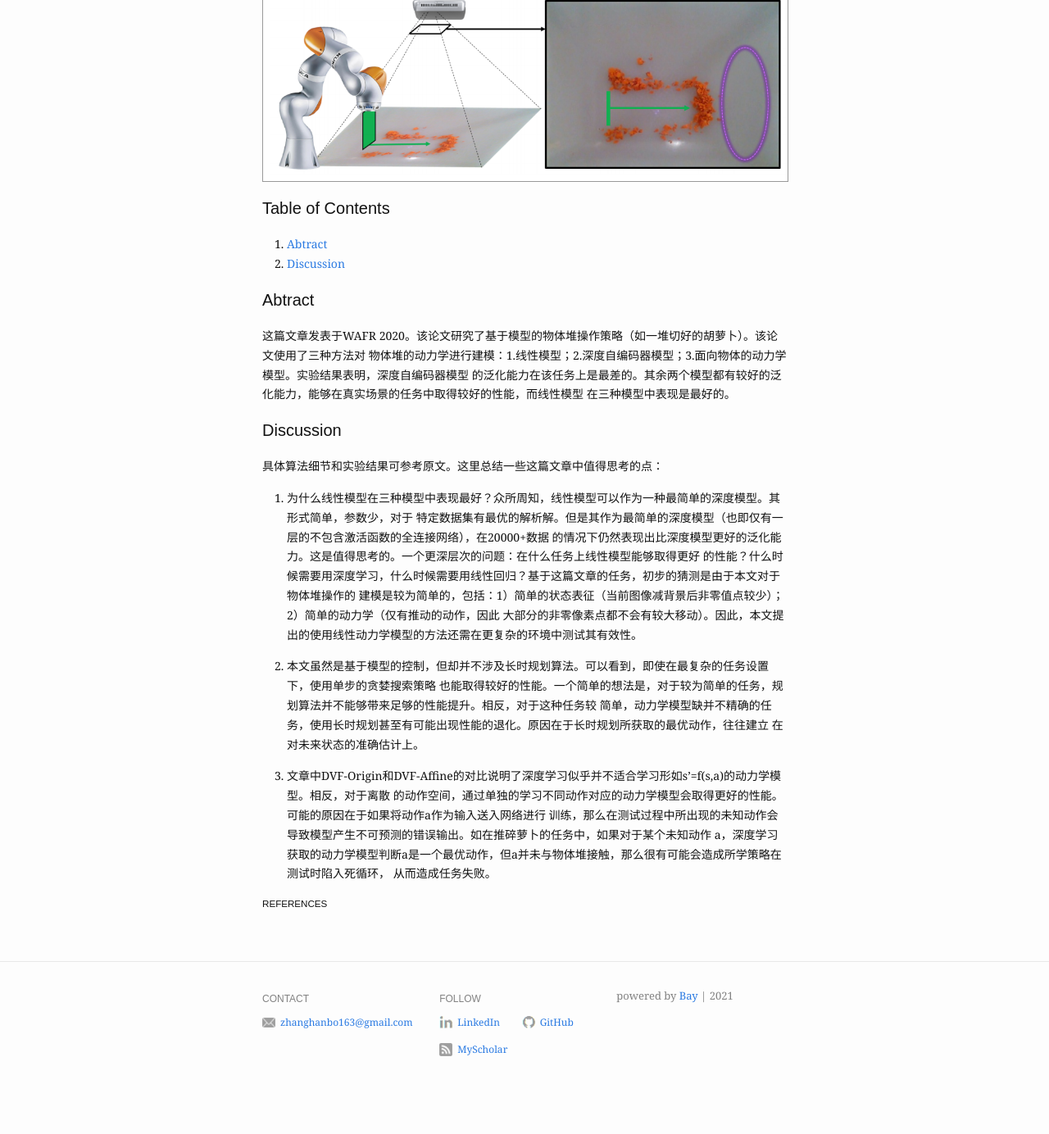
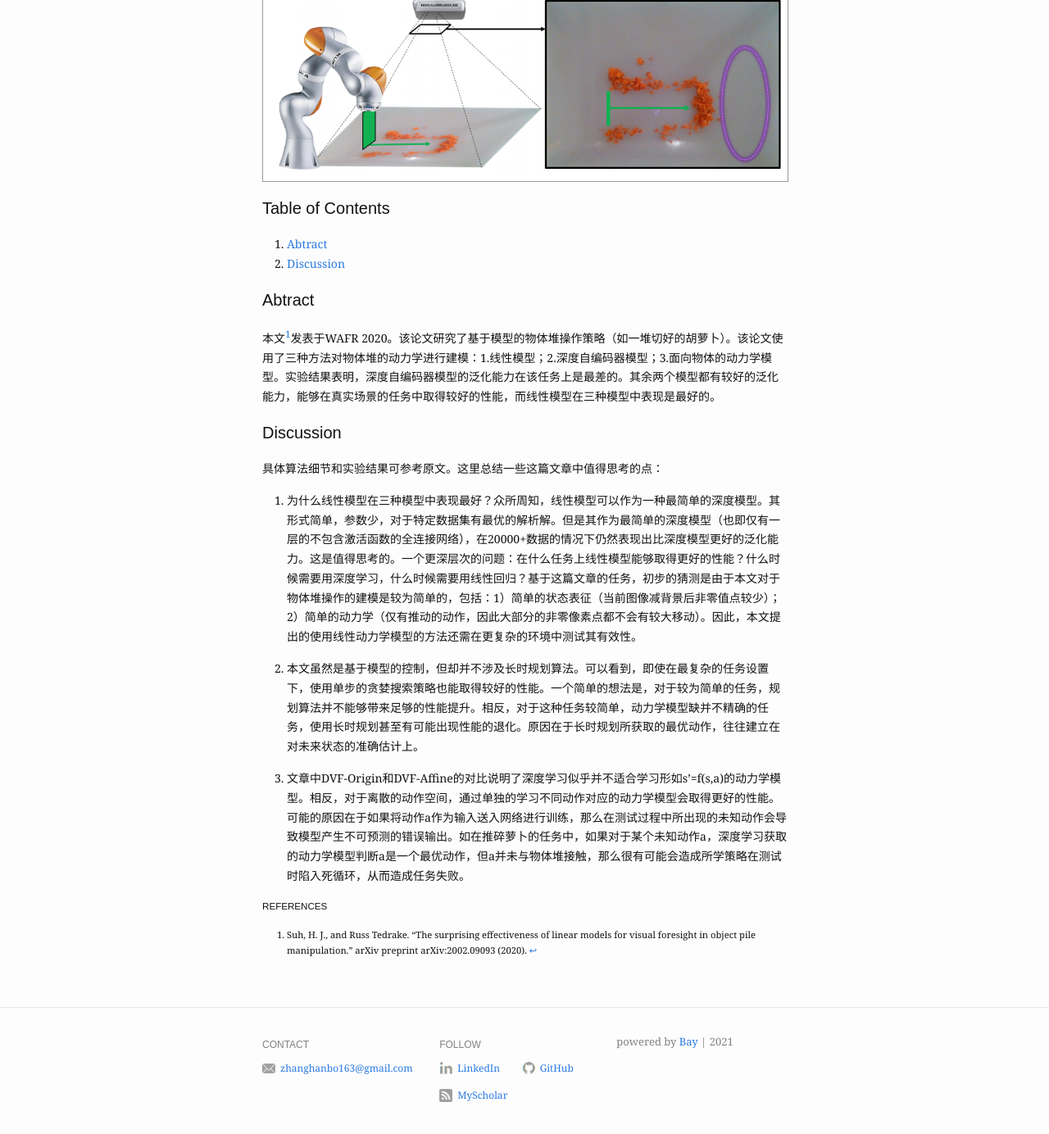
Before and after one commit to ZhangHanbo/zhanghanbo.github.io, a Jekyll site: the page built from _posts/2021-06-06-[Reading]-WAFR-The-Surprising-Effectiveness-of-Linear-Models-for-Visual-Foresight-in-Object-Pile-Manipulation.md, in a window 1280 px wide and 1400 px high, scrolled down 387 px. Shown: the top 1384 px of the window at 82% size. Built offline with Jekyll 4.4.1, drawn with Linux system fonts in a browser that asks for light colours; before the commit the page ends 1731 px from its top, so only the background shows below that.

Commit message:
update blog

```diff
--- a/_posts/2021-06-06-[Reading]-WAFR-The-Surprising-Effectiveness-of-Linear-Models-for-Visual-Foresight-in-Object-Pile-Manipulation.md
+++ b/_posts/2021-06-06-[Reading]-WAFR-The-Surprising-Effectiveness-of-Linear-Models-for-Visual-Foresight-in-Object-Pile-Manipulation.md
@@ -15,32 +15,17 @@ og_image: /assets/img/content/post-example/Banner.jpg
 
 #### Abtract
 
-这篇文章发表于WAFR 2020。该论文研究了基于模型的物体堆操作策略（如一堆切好的胡萝卜）。该论文使用了三种方法对
-物体堆的动力学进行建模：1.线性模型；2.深度自编码器模型；3.面向物体的动力学模型。实验结果表明，深度自编码器模型
-的泛化能力在该任务上是最差的。其余两个模型都有较好的泛化能力，能够在真实场景的任务中取得较好的性能，而线性模型
-在三种模型中表现是最好的。
+本文[^1]发表于WAFR 2020。该论文研究了基于模型的物体堆操作策略（如一堆切好的胡萝卜）。该论文使用了三种方法对物体堆的动力学进行建模：1.线性模型；2.深度自编码器模型；3.面向物体的动力学模型。实验结果表明，深度自编码器模型的泛化能力在该任务上是最差的。其余两个模型都有较好的泛化能力，能够在真实场景的任务中取得较好的性能，而线性模型在三种模型中表现是最好的。
 
 #### Discussion
 
 具体算法细节和实验结果可参考原文。这里总结一些这篇文章中值得思考的点：
 
-1. 为什么线性模型在三种模型中表现最好？众所周知，线性模型可以作为一种最简单的深度模型。其形式简单，参数少，对于
-特定数据集有最优的解析解。但是其作为最简单的深度模型（也即仅有一层的不包含激活函数的全连接网络），在20000+数据
-的情况下仍然表现出比深度模型更好的泛化能力。这是值得思考的。一个更深层次的问题：在什么任务上线性模型能够取得更好
-的性能？什么时候需要用深度学习，什么时候需要用线性回归？基于这篇文章的任务，初步的猜测是由于本文对于物体堆操作的
-建模是较为简单的，包括：1）简单的状态表征（当前图像减背景后非零值点较少）；2）简单的动力学（仅有推动的动作，因此
-大部分的非零像素点都不会有较大移动）。因此，本文提出的使用线性动力学模型的方法还需在更复杂的环境中测试其有效性。
+1. 为什么线性模型在三种模型中表现最好？众所周知，线性模型可以作为一种最简单的深度模型。其形式简单，参数少，对于特定数据集有最优的解析解。但是其作为最简单的深度模型（也即仅有一层的不包含激活函数的全连接网络），在20000+数据的情况下仍然表现出比深度模型更好的泛化能力。这是值得思考的。一个更深层次的问题：在什么任务上线性模型能够取得更好的性能？什么时候需要用深度学习，什么时候需要用线性回归？基于这篇文章的任务，初步的猜测是由于本文对于物体堆操作的建模是较为简单的，包括：1）简单的状态表征（当前图像减背景后非零值点较少）；2）简单的动力学（仅有推动的动作，因此大部分的非零像素点都不会有较大移动）。因此，本文提出的使用线性动力学模型的方法还需在更复杂的环境中测试其有效性。
 
-2. 本文虽然是基于模型的控制，但却并不涉及长时规划算法。可以看到，即使在最复杂的任务设置下，使用单步的贪婪搜索策略
-也能取得较好的性能。一个简单的想法是，对于较为简单的任务，规划算法并不能够带来足够的性能提升。相反，对于这种任务较
-简单，动力学模型缺并不精确的任务，使用长时规划甚至有可能出现性能的退化。原因在于长时规划所获取的最优动作，往往建立
-在对未来状态的准确估计上。
+2. 本文虽然是基于模型的控制，但却并不涉及长时规划算法。可以看到，即使在最复杂的任务设置下，使用单步的贪婪搜索策略也能取得较好的性能。一个简单的想法是，对于较为简单的任务，规划算法并不能够带来足够的性能提升。相反，对于这种任务较简单，动力学模型缺并不精确的任务，使用长时规划甚至有可能出现性能的退化。原因在于长时规划所获取的最优动作，往往建立在对未来状态的准确估计上。
 
-3. 文章中DVF-Origin和DVF-Affine的对比说明了深度学习似乎并不适合学习形如s'=f(s,a)的动力学模型。相反，对于离散
-的动作空间，通过单独的学习不同动作对应的动力学模型会取得更好的性能。可能的原因在于如果将动作a作为输入送入网络进行
-训练，那么在测试过程中所出现的未知动作会导致模型产生不可预测的错误输出。如在推碎萝卜的任务中，如果对于某个未知动作
-a，深度学习获取的动力学模型判断a是一个最优动作，但a并未与物体堆接触，那么很有可能会造成所学策略在测试时陷入死循环，
-从而造成任务失败。
+3. 文章中DVF-Origin和DVF-Affine的对比说明了深度学习似乎并不适合学习形如s'=f(s,a)的动力学模型。相反，对于离散的动作空间，通过单独的学习不同动作对应的动力学模型会取得更好的性能。可能的原因在于如果将动作a作为输入送入网络进行训练，那么在测试过程中所出现的未知动作会导致模型产生不可预测的错误输出。如在推碎萝卜的任务中，如果对于某个未知动作a，深度学习获取的动力学模型判断a是一个最优动作，但a并未与物体堆接触，那么很有可能会造成所学策略在测试时陷入死循环，从而造成任务失败。
 
 ##### REFERENCES
 
```
